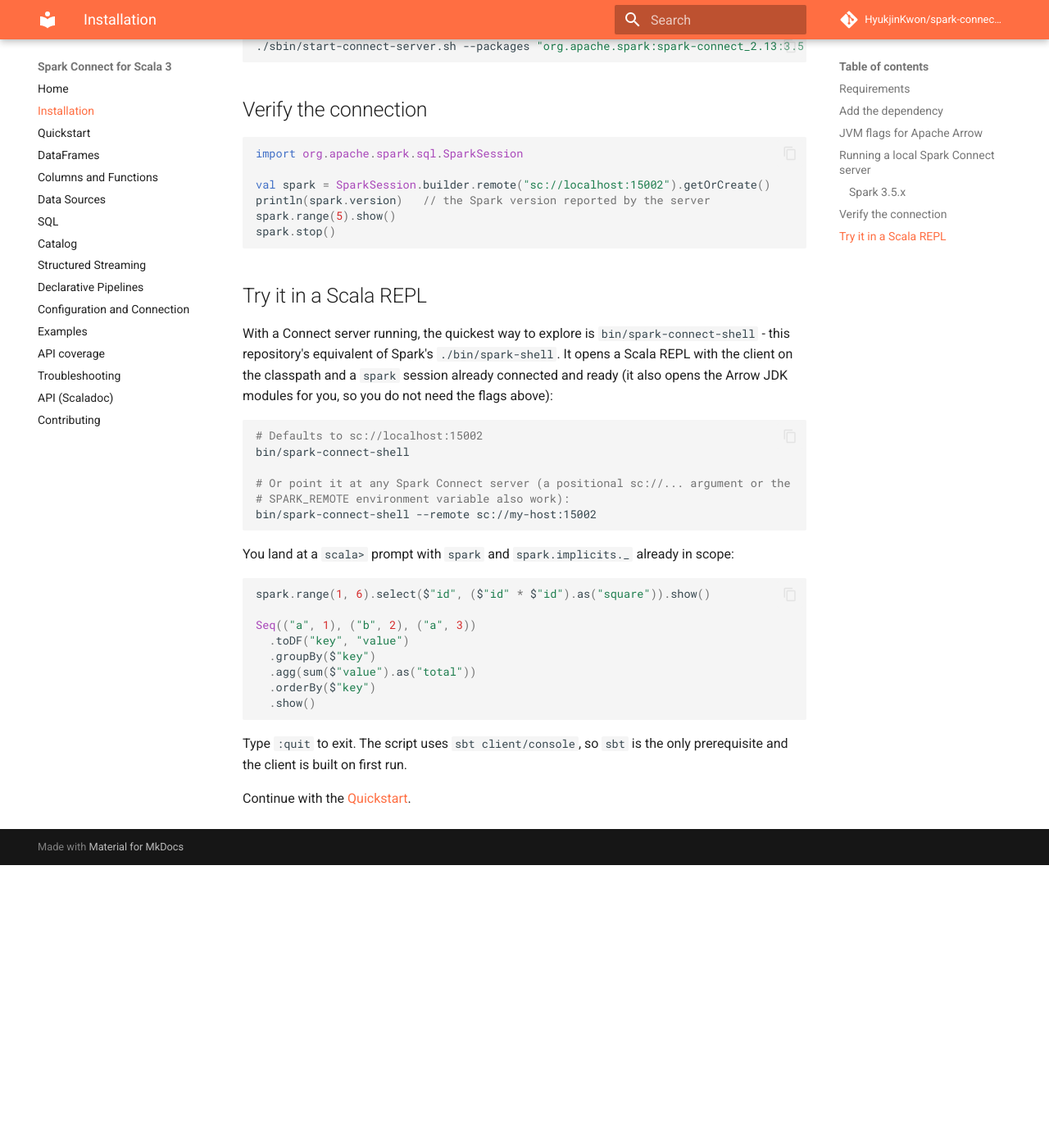
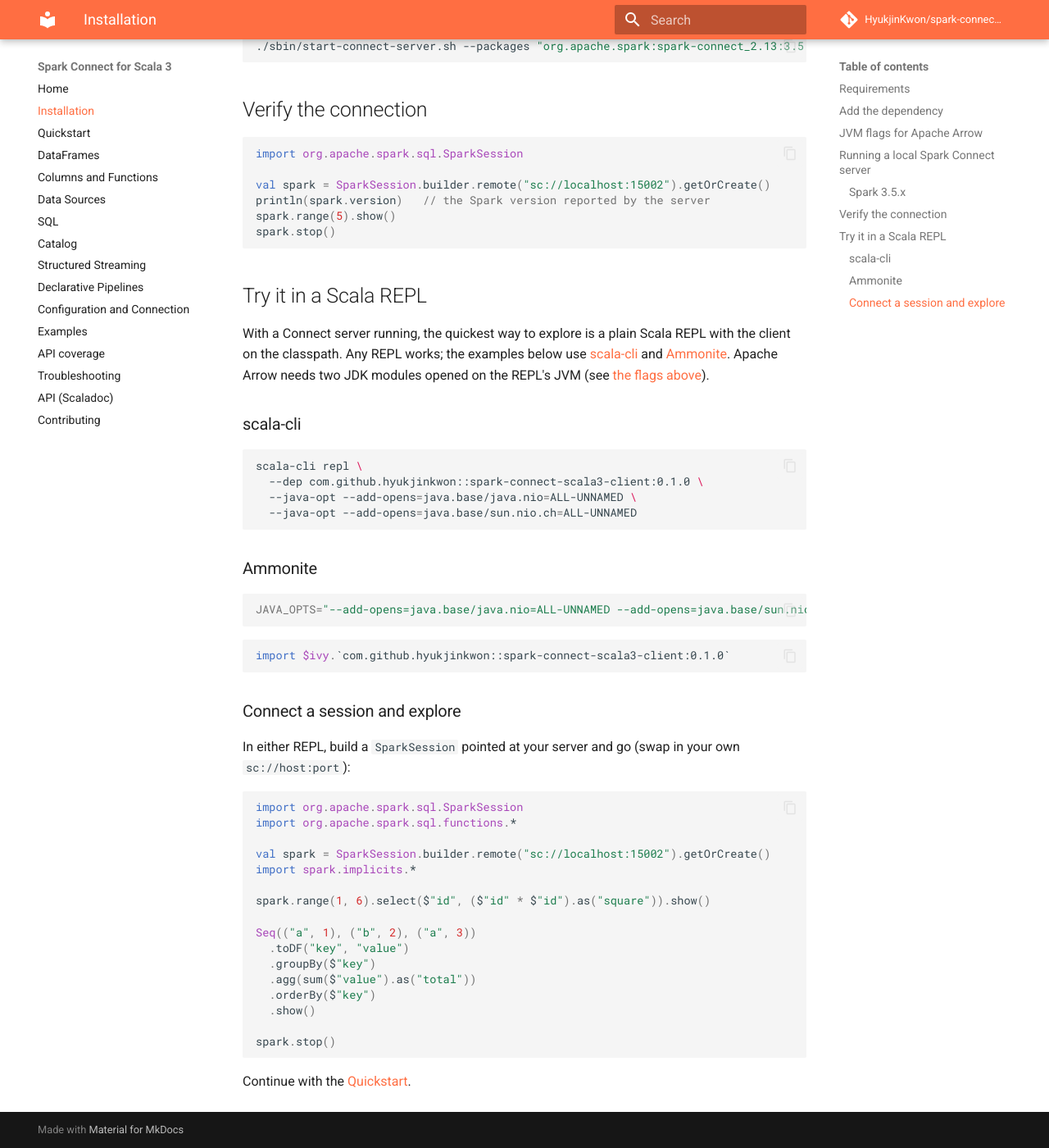
Before and after one commit to HyukjinKwon/spark-connect-scala3, an MkDocs documentation site: the page built from docs/installation.md, in a window 1280 px wide and 1400 px high, scrolled down 2018 px. Shown: the whole window at 82% size. Built offline with MkDocs 1.6.1 and Material for MkDocs 9.7.7, drawn with Linux system fonts in a browser that asks for light colours; comment, search, counter and statistics services are not loaded; before the commit the page ends 3073 px from its top, so only the background shows below that.

Commit message:
Document the interactive shell via a plain Scala REPL (scala-cli/Ammonite)
Drop the bin/spark-connect-shell wrapper in favor of documenting how to open a
plain Scala REPL with the published client as a dependency (scala-cli --dep /
Ammonite import $ivy), including the Arrow --add-opens flags. Keeps sbt
client/console as a dev-only convenience.

Co-authored-by: Isaac

````diff
--- a/docs/installation.md
+++ b/docs/installation.md
@@ -114,25 +114,43 @@ spark.stop()
 
 ## Try it in a Scala REPL
 
-With a Connect server running, the quickest way to explore is
-`bin/spark-connect-shell` - this repository's equivalent of Spark's
-`./bin/spark-shell`. It opens a Scala REPL with the client on the classpath and a
-`spark` session already connected and ready (it also opens the Arrow JDK modules
-for you, so you do not need the flags above):
+With a Connect server running, the quickest way to explore is a plain Scala REPL
+with the client on the classpath. Any REPL works; the examples below use
+[scala-cli](https://scala-cli.virtuslab.org/) and [Ammonite](https://ammonite.io/).
+Apache Arrow needs two JDK modules opened on the REPL's JVM (see
+[the flags above](#jvm-flags-for-apache-arrow)).
+
+### scala-cli
 
 ```bash
-# Defaults to sc://localhost:15002
-bin/spark-connect-shell
-
-# Or point it at any Spark Connect server (a positional sc://... argument or the
-# SPARK_REMOTE environment variable also work):
-bin/spark-connect-shell --remote sc://my-host:15002
+scala-cli repl \
+  --dep com.github.hyukjinkwon::spark-connect-scala3-client:0.1.0 \
+  --java-opt --add-opens=java.base/java.nio=ALL-UNNAMED \
+  --java-opt --add-opens=java.base/sun.nio.ch=ALL-UNNAMED
 ```
 
-You land at a `scala>` prompt with `spark` and `spark.implicits._` already in
-scope:
+### Ammonite
+
+```bash
+JAVA_OPTS="--add-opens=java.base/java.nio=ALL-UNNAMED --add-opens=java.base/sun.nio.ch=ALL-UNNAMED" amm
+```
 
 ```scala
+import $ivy.`com.github.hyukjinkwon::spark-connect-scala3-client:0.1.0`
+```
+
+### Connect a session and explore
+
+In either REPL, build a `SparkSession` pointed at your server and go (swap in your
+own `sc://host:port`):
+
+```scala
+import org.apache.spark.sql.SparkSession
+import org.apache.spark.sql.functions.*
+
+val spark = SparkSession.builder.remote("sc://localhost:15002").getOrCreate()
+import spark.implicits.*
+
 spark.range(1, 6).select($"id", ($"id" * $"id").as("square")).show()
 
 Seq(("a", 1), ("b", 2), ("a", 3))
@@ -141,9 +159,8 @@ Seq(("a", 1), ("b", 2), ("a", 3))
   .agg(sum($"value").as("total"))
   .orderBy($"key")
   .show()
+
+spark.stop()
 ```
 
-Type `:quit` to exit. The script uses `sbt client/console`, so `sbt` is the only
-prerequisite and the client is built on first run.
-
 Continue with the [Quickstart](quickstart.md).
````
Also changed, not shown: README.md (+13 -3 lines), 2 other files.
